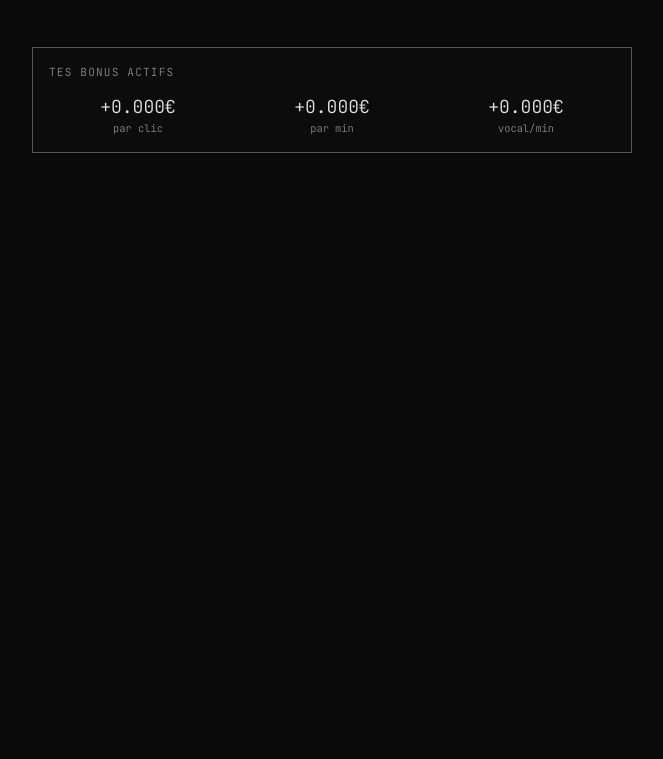
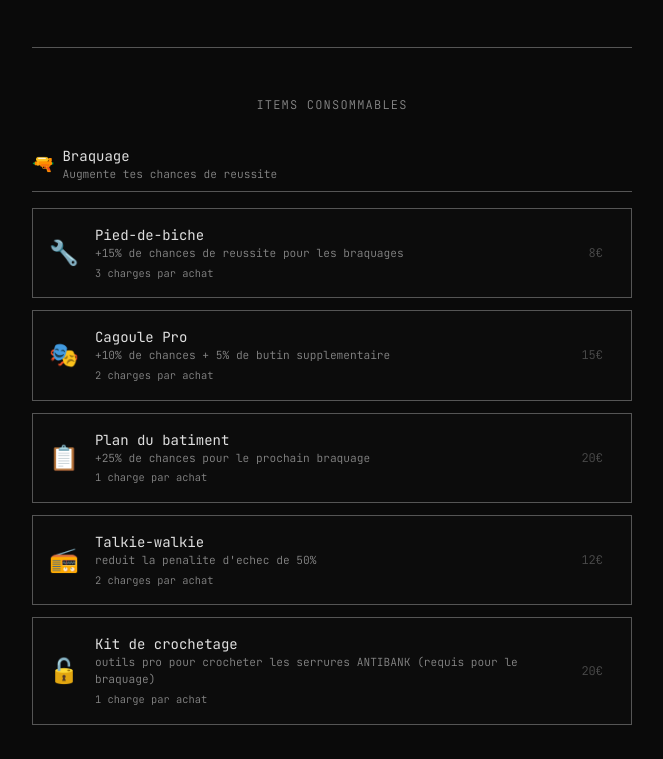
Before and after one commit to xammen/antibank, a Next.js app in the folder apps/web/: page /shop in a window 1280 px wide. Shown: the part 1173-1932 px from the top of the page, without its empty margins (308-971 px from the left). Before the commit the page ends 1406 px from the top, so only its background shows below. Built offline with nearby package versions, Linux system fonts and the light colour scheme; no server answers; the database is empty; sample sign-in values are in the browser's storage.

Commit message:
feat(shop): add consumable items section with buy functionality
- create buy-item action for purchasing items
- display items grouped by category (robbery, protection, casino, special)
- show current charges and allow stacking
- includes kit_crochetage required for ANTIBANK heist

```diff
--- /dev/null
+++ b/apps/web/src/actions/buy-item.ts
@@ -0,0 +1,142 @@
+"use server";
+
+import { auth } from "@/lib/auth";
+import { prisma, ITEMS, Prisma } from "@antibank/db";
+import { revalidatePath } from "next/cache";
+
+export interface BuyItemResult {
+  success: boolean;
+  error?: string;
+  newBalance?: number;
+  charges?: number;
+}
+
+export async function buyItem(itemId: string): Promise<BuyItemResult> {
+  const session = await auth();
+  if (!session?.user?.id) {
+    return { success: false, error: "non connecte" };
+  }
+
+  const item = ITEMS[itemId];
+  if (!item) {
+    return { success: false, error: "item invalide" };
+  }
+
+  try {
+    const result = await prisma.$transaction(async (tx) => {
+      // Get user
+      const user = await tx.user.findUnique({
+        where: { id: session.user.id },
+      });
+
+      if (!user) {
+        throw new Error("utilisateur introuvable");
+      }
+
+      // Vérifier le solde
+      const balance = Number(user.balance);
+      if (balance < item.price) {
+        throw new Error(`pas assez de thunes (${item.price}€ requis)`);
+      }
+
+      // Déduire le montant
+      const newBalance = balance - item.price;
+
+      await tx.user.update({
+        where: { id: user.id },
+        data: { balance: newBalance },
+      });
+
+      // Vérifier si l'item existe déjà dans l'inventaire
+      const existingItem = await tx.inventoryItem.findFirst({
+        where: {
+          userId: user.id,
+          itemId: itemId,
+          // Pour les items avec expiration, on peut stack si pas expiré
+          OR: [
+            { expiresAt: null },
+            { expiresAt: { gt: new Date() } },
+          ],
+        },
+      });
+
+      let charges: number;
+
+      if (existingItem && item.charges > 0) {
+        // Stack les charges
+        charges = existingItem.charges + item.charges;
+        await tx.inventoryItem.update({
+          where: { id: existingItem.id },
+          data: { charges },
+        });
+      } else {
+        // Créer un nouvel item
+        charges = item.charges;
+        await tx.inventoryItem.create({
+          data: {
+            userId: user.id,
+            itemId: itemId,
+            charges: item.charges,
+            // Pas d'expiration pour les items standards
+            expiresAt: null,
+          },
+        });
+      }
+
+      // Logger la transaction
+      await tx.transaction.create({
+        data: {
+          userId: user.id,
+          type: "shop",
+          amount: new Prisma.Decimal(-item.price),
+          description: `achat: ${item.name}`,
+        },
+      });
+
+      return {
+        newBalance,
+        charges,
+      };
+    });
+
+    revalidatePath("/shop");
+    revalidatePath("/dashboard");
+    revalidatePath("/braquages");
+
+    return {
+      success: true,
+      newBalance: result.newBalance,
+      charges: result.charges,
+    };
+  } catch (error) {
+    const message = error instanceof Error ? error.message : "erreur inconnue";
+    return { success: false, error: message };
+  }
+}
+
+// Récupérer l'inventaire du user
+export async function getUserInventory(): Promise<{
+  itemId: string;
+  charges: number;
+  expiresAt: Date | null;
+}[]> {
+  const session = await auth();
+  if (!session?.user?.id) return [];
+
+  const inventory = await prisma.inventoryItem.findMany({
+    where: {
+      userId: session.user.id,
+      charges: { not: 0 },
+    },
+    select: {
+      itemId: true,
+      charges: true,
+      expiresAt: true,
+    },
+  });
+
+  // Filtrer les items expirés
+  return inventory.filter(
+    (item) => !item.expiresAt || item.expiresAt > new Date()
+  );
+}
--- a/apps/web/src/app/shop/page.tsx
+++ b/apps/web/src/app/shop/page.tsx
@@ -25,6 +25,22 @@ export default async function ShopPage() {
     {} as Record<string, number>
   );
 
+  // Récupérer l'inventaire du user
+  const userInventory = await prisma.inventoryItem.findMany({
+    where: {
+      userId: session.user.id,
+      charges: { not: 0 },
+      OR: [
+        { expiresAt: null },
+        { expiresAt: { gt: new Date() } },
+      ],
+    },
+    select: {
+      itemId: true,
+      charges: true,
+    },
+  });
+
   return (
     <main className="min-h-screen flex flex-col items-center pt-[10vh] px-6 pb-20">
       <div className="max-w-[600px] w-full flex flex-col gap-8 animate-fade-in">
@@ -49,6 +65,7 @@ export default async function ShopPage() {
         {/* Shop Grid */}
         <ShopGrid
           userUpgrades={upgradeMap}
+          userInventory={userInventory}
           userBalance={parseFloat(session.user.balance) || 0}
         />
       </div>
--- a/apps/web/src/components/shop-grid.tsx
+++ b/apps/web/src/components/shop-grid.tsx
@@ -4,19 +4,25 @@ import { useState, useTransition } from "react";
 import {
   UPGRADES,
   UPGRADE_CATEGORIES,
+  ITEMS,
+  ITEM_CATEGORIES,
   getPriceForLevel,
   type UpgradeCategory,
+  type ItemCategory,
 } from "@/lib/upgrades";
 import { buyUpgrade } from "@/actions/buy-upgrade";
+import { buyItem } from "@/actions/buy-item";
 import { useBalance } from "@/hooks/use-balance";
 
 interface ShopGridProps {
   userUpgrades: Record<string, number>;
+  userInventory: { itemId: string; charges: number }[];
   userBalance: number;
 }
 
-export function ShopGrid({ userUpgrades, userBalance }: ShopGridProps) {
+export function ShopGrid({ userUpgrades, userInventory, userBalance }: ShopGridProps) {
   const [upgrades, setUpgrades] = useState(userUpgrades);
+  const [inventory, setInventory] = useState(userInventory);
   const [isPending, startTransition] = useTransition();
   const [buyingId, setBuyingId] = useState<string | null>(null);
   const [error, setError] = useState<string | null>(null);
@@ -56,7 +62,43 @@ export function ShopGrid({ userUpgrades, userBalance }: ShopGridProps) {
     });
   };
 
-  // Grouper par catégorie
+  const handleBuyItem = async (itemId: string) => {
+    setError(null);
+    setSuccess(null);
+    setBuyingId(itemId);
+
+    startTransition(async () => {
+      const result = await buyItem(itemId);
+
+      if (result.success) {
+        // Update local inventory
+        setInventory((prev) => {
+          const existing = prev.find((i) => i.itemId === itemId);
+          if (existing) {
+            return prev.map((i) =>
+              i.itemId === itemId ? { ...i, charges: result.charges || i.charges } : i
+            );
+          }
+          return [...prev, { itemId, charges: result.charges || 0 }];
+        });
+
+        if (result.newBalance !== undefined) {
+          setBalance(result.newBalance.toString());
+        }
+
+        const item = ITEMS[itemId];
+        setSuccess(`${item.icon} ${item.name} achete!`);
+        setTimeout(() => setSuccess(null), 2000);
+      } else {
+        setError(result.error || "erreur");
+        setTimeout(() => setError(null), 3000);
+      }
+
+      setBuyingId(null);
+    });
+  };
+
+  // Grouper par catégorie - Upgrades
   const categories = Object.entries(UPGRADE_CATEGORIES) as [
     UpgradeCategory,
     (typeof UPGRADE_CATEGORIES)[UpgradeCategory]
@@ -67,6 +109,24 @@ export function ShopGrid({ userUpgrades, userBalance }: ShopGridProps) {
     ...cat,
     upgrades: Object.values(UPGRADES).filter((u) => u.category === catId),
   }));
+
+  // Grouper par catégorie - Items
+  const itemCategories = Object.entries(ITEM_CATEGORIES) as [
+    ItemCategory,
+    (typeof ITEM_CATEGORIES)[ItemCategory]
+  ][];
+
+  const itemsByCategory = itemCategories.map(([catId, cat]) => ({
+    id: catId,
+    ...cat,
+    items: Object.values(ITEMS).filter((i) => i.category === catId),
+  }));
+
+  // Helper pour obtenir les charges d'un item
+  const getItemCharges = (itemId: string) => {
+    const item = inventory.find((i) => i.itemId === itemId);
+    return item?.charges || 0;
+  };
 
   return (
     <div className="flex flex-col gap-8">
@@ -174,6 +234,96 @@ export function ShopGrid({ userUpgrades, userBalance }: ShopGridProps) {
         </section>
       ))}
 
+      {/* Separator */}
+      <div className="border-t border-[var(--line)] my-4" />
+
+      {/* Items Section Header */}
+      <div className="text-center">
+        <h2 className="text-[0.75rem] uppercase tracking-widest text-[var(--text-muted)]">
+          items consommables
+        </h2>
+      </div>
+
+      {/* Item Categories */}
+      {itemsByCategory.map((category) => (
+        <section key={category.id} className="flex flex-col gap-4">
+          <div className="flex items-center gap-2 pb-2 border-b border-[var(--line)]">
+            <span className="text-lg">{category.icon}</span>
+            <div>
+              <h2 className="text-sm font-medium">{category.name}</h2>
+              <p className="text-[0.7rem] text-[var(--text-muted)]">
+                {category.description}
+              </p>
+            </div>
+          </div>
+
+          <div className="grid gap-3">
+            {category.items.map((item) => {
+              const currentCharges = getItemCharges(item.id);
+              const canAfford = parseFloat(balance) >= item.price;
+              const isBuying = buyingId === item.id;
+
+              return (
+                <div
+                  key={item.id}
+                  className={`
+                    flex items-center justify-between p-4
+                    border border-[var(--line)]
+                    bg-[rgba(255,255,255,0.01)]
+                    transition-all duration-200
+                    ${canAfford ? "hover:border-[var(--text-muted)] hover:bg-[rgba(255,255,255,0.02)]" : ""}
+                  `}
+                >
+                  {/* Left side - Info */}
+                  <div className="flex items-center gap-4">
+                    <span className="text-2xl">{item.icon}</span>
+                    <div>
+                      <h3 className="text-sm font-medium">{item.name}</h3>
+                      <p className="text-[0.7rem] text-[var(--text-muted)]">
+                        {item.description}
+                      </p>
+                      {item.charges > 0 && (
+                        <p className="text-[0.65rem] text-[var(--text-muted)] mt-1">
+                          {item.charges} charge{item.charges > 1 ? "s" : ""} par achat
+                        </p>
+                      )}
+                    </div>
+                  </div>
+
+                  {/* Right side - Charges & Buy */}
+                  <div className="flex items-center gap-4">
+                    {/* Current charges */}
+                    {currentCharges > 0 && (
+                      <span className="text-[0.7rem] text-green-500">
+                        x{currentCharges}
+                      </span>
+                    )}
+
+                    {/* Buy button */}
+                    <button
+                      onClick={() => handleBuyItem(item.id)}
+                      disabled={!canAfford || isPending}
+                      className={`
+                        px-3 py-1.5 text-[0.75rem]
+                        border transition-all duration-200
+                        ${
+                          canAfford && !isPending
+                            ? "border-[var(--text-muted)] hover:border-[var(--text)] hover:bg-[rgba(255,255,255,0.05)] cursor-pointer"
+                            : "border-[var(--line)] text-[var(--text-muted)] cursor-not-allowed opacity-50"
+                        }
+                        ${isBuying ? "animate-pulse" : ""}
+                      `}
+                    >
+                      {isBuying ? "..." : `${item.price}€`}
+                    </button>
+                  </div>
+                </div>
+              );
+            })}
+          </div>
+        </section>
+      ))}
+
       {/* Stats recap */}
       <div className="mt-4 p-4 border border-[var(--line)] bg-[rgba(255,255,255,0.01)]">
         <h3 className="text-[0.7rem] uppercase tracking-widest text-[var(--text-muted)] mb-3">
--- a/apps/web/src/lib/upgrades.ts
+++ b/apps/web/src/lib/upgrades.ts
@@ -2,11 +2,15 @@
 export {
   UPGRADES,
   UPGRADE_CATEGORIES,
+  ITEMS,
+  ITEM_CATEGORIES,
   getPriceForLevel,
   calculateClickBonus,
   calculatePassiveBonus,
   calculateVocalBonus,
   type Upgrade,
   type UpgradeCategory,
+  type ConsumableItem,
+  type ItemCategory,
   type UserUpgradeData,
 } from "@antibank/db";
```
